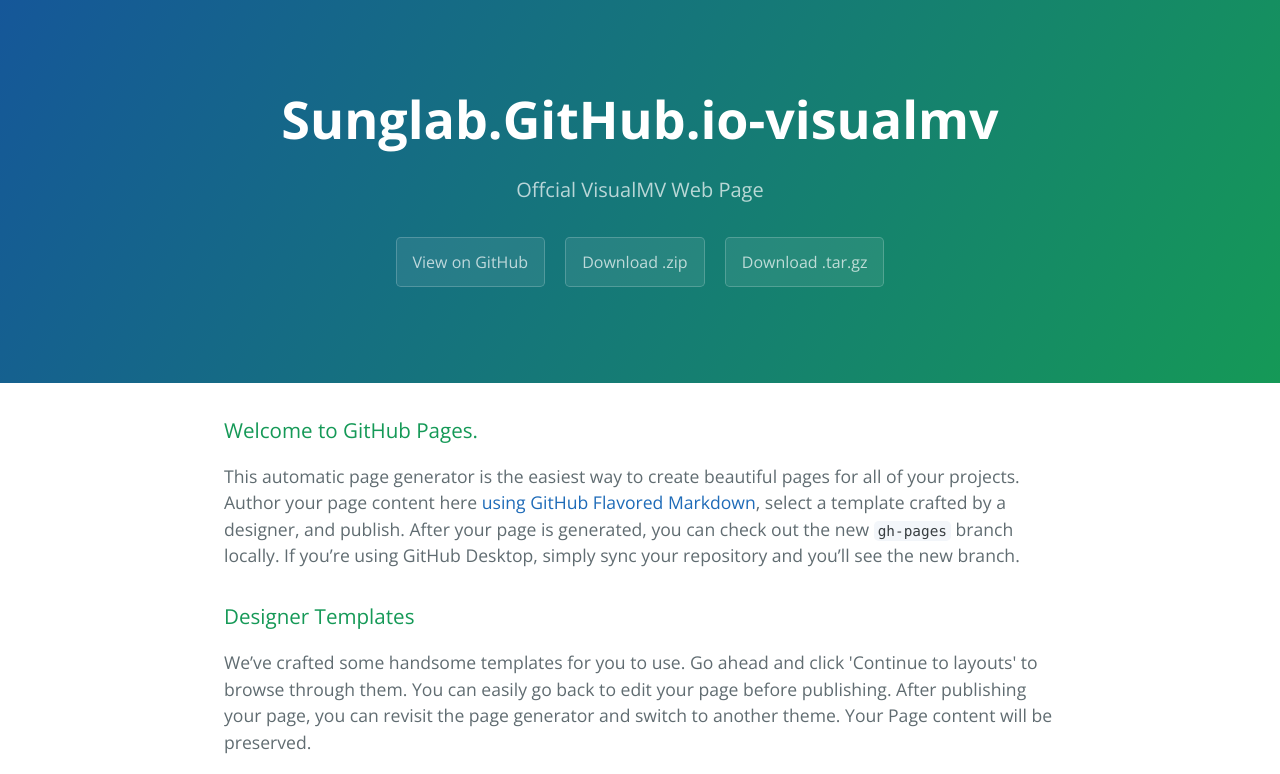
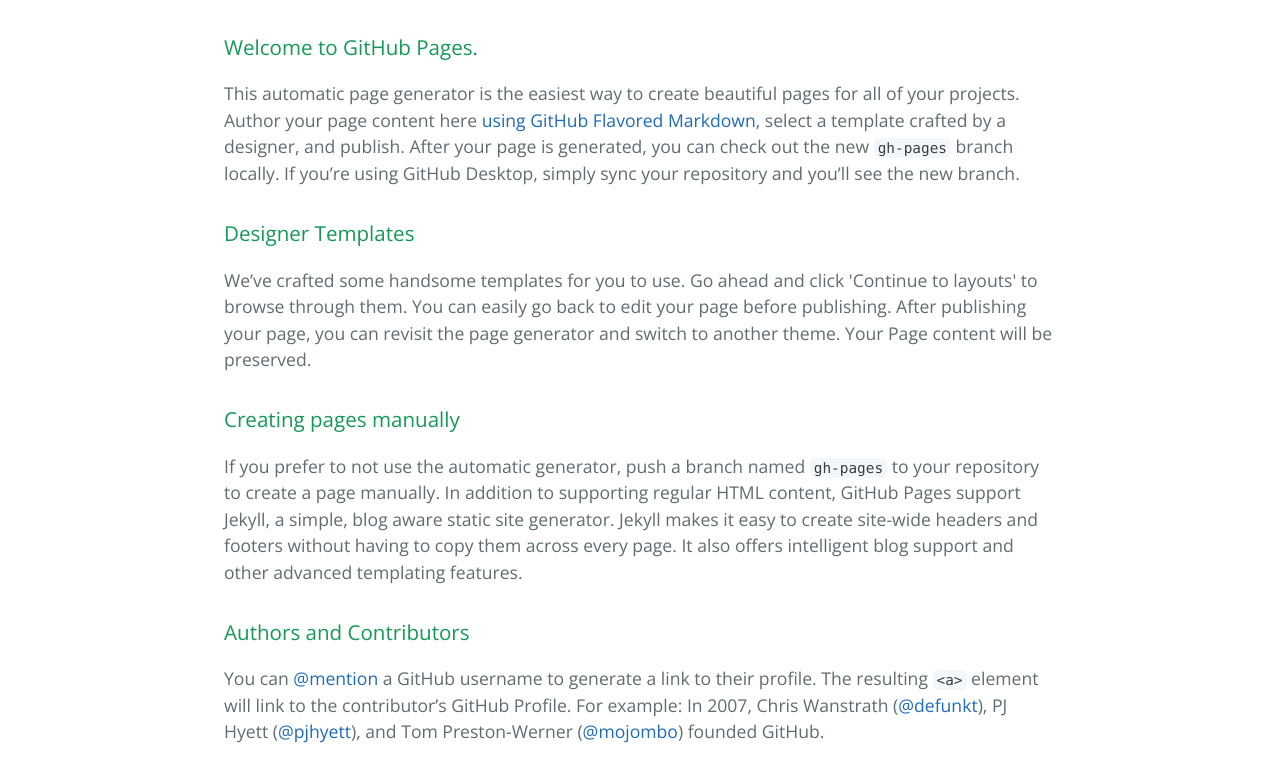
Before and after one commit to sunglab/visualmv, a plain HTML site: page index.html in a window 1280 px wide. Shown: the top 774 px of the page. Drawn offline with nearby package versions, Linux system fonts and the light colour scheme.

Commit message:
Update index.html

```diff
--- a/index.html
+++ b/index.html
@@ -10,13 +10,7 @@
     <link rel="stylesheet" type="text/css" href="stylesheets/github-light.css" media="screen">
   </head>
   <body>
-    <section class="page-header">
-      <h1 class="project-name">Sunglab.GitHub.io-visualmv</h1>
-      <h2 class="project-tagline">Offcial VisualMV Web Page</h2>
-      <a href="https://github.com/sunglab/sunglab.github.io-visualmv" class="btn">View on GitHub</a>
-      <a href="https://github.com/sunglab/sunglab.github.io-visualmv/zipball/master" class="btn">Download .zip</a>
-      <a href="https://github.com/sunglab/sunglab.github.io-visualmv/tarball/master" class="btn">Download .tar.gz</a>
-    </section>
+
 
     <section class="main-content">
       <h3>
```
